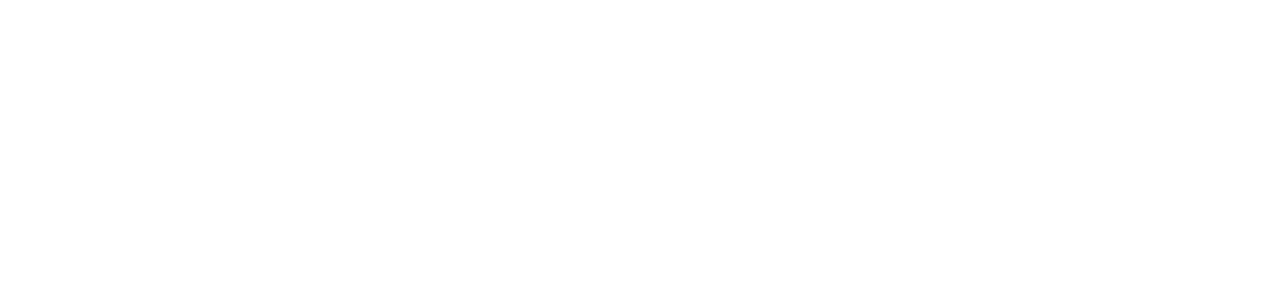
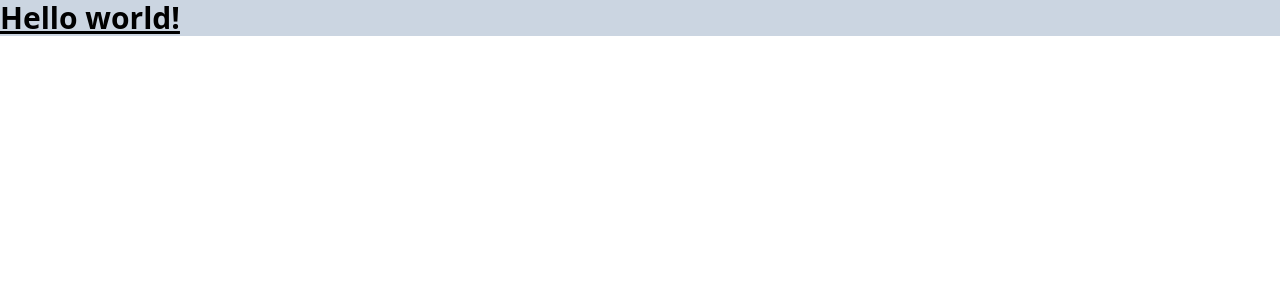
Before and after one commit to RahulRawatji/devClan, a React (Vite) app: page / in a window 1280 px wide. Shown: the top 300 px of the page. Built offline with nearby package versions, Linux system fonts and the light colour scheme.

Commit message:
feat: :art: added tailwind

```diff
--- a/package.json
+++ b/package.json
@@ -16,6 +16,9 @@
     "@types/react": "^18.0.26",
     "@types/react-dom": "^18.0.9",
     "@vitejs/plugin-react": "^3.0.0",
+    "autoprefixer": "^10.4.13",
+    "postcss": "^8.4.21",
+    "tailwindcss": "^3.2.4",
     "vite": "^4.0.0"
   }
 }
--- /dev/null
+++ b/postcss.config.cjs
@@ -0,0 +1,6 @@
+module.exports = {
+  plugins: {
+    tailwindcss: {},
+    autoprefixer: {},
+  },
+}
--- a/src/App.jsx
+++ b/src/App.jsx
@@ -1,12 +1,12 @@
-import { useState } from 'react'
-import reactLogo from './assets/react.svg'
 import './App.css'
 
 function App() {
 
   return (
     <div className="App">
-
+        <h1 className="text-3xl bg-slate-300 font-bold underline">
+      Hello world!
+    </h1>
     </div>
   )
 }
--- a/src/index.css
+++ b/src/index.css
@@ -0,0 +1,3 @@
+@tailwind base;
+@tailwind components;
+@tailwind utilities;
--- a/src/main.jsx
+++ b/src/main.jsx
@@ -1,6 +1,7 @@
 import React from 'react'
 import ReactDOM from 'react-dom/client'
 import App from './App'
+import './index.css';
 
 ReactDOM.createRoot(document.getElementById('root')).render(
   <React.StrictMode>
--- /dev/null
+++ b/tailwind.config.cjs
@@ -0,0 +1,12 @@
+/** @type {import('tailwindcss').Config} */
+
+module.exports = {
+  content: [
+    "./index.html",
+    "./src/**/*.{js,ts,jsx,tsx}",
+  ],
+  theme: {
+    extend: {},
+  },
+  plugins: [],
+}
```
Also changed, not shown: 1 other file (tests, documents, lock files or other folders).
